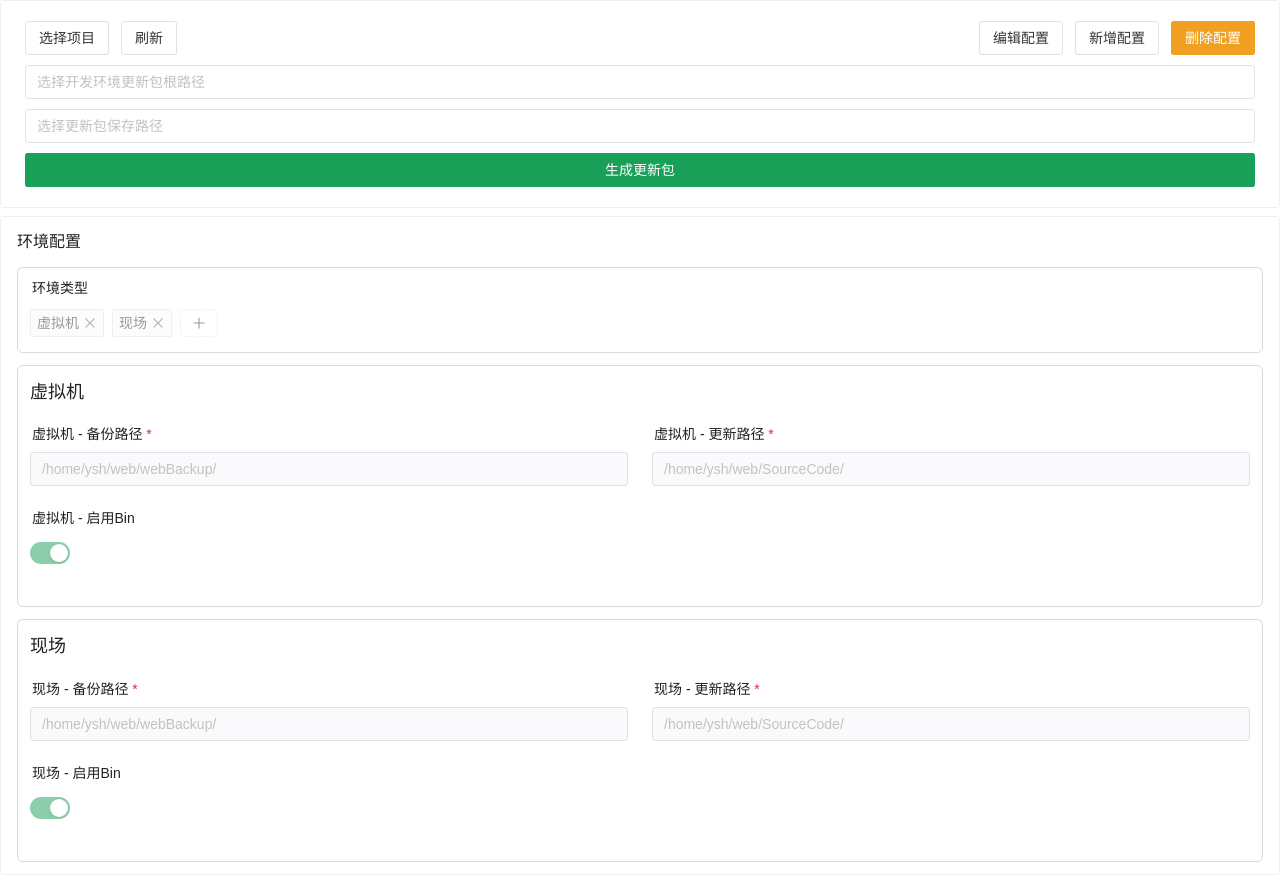
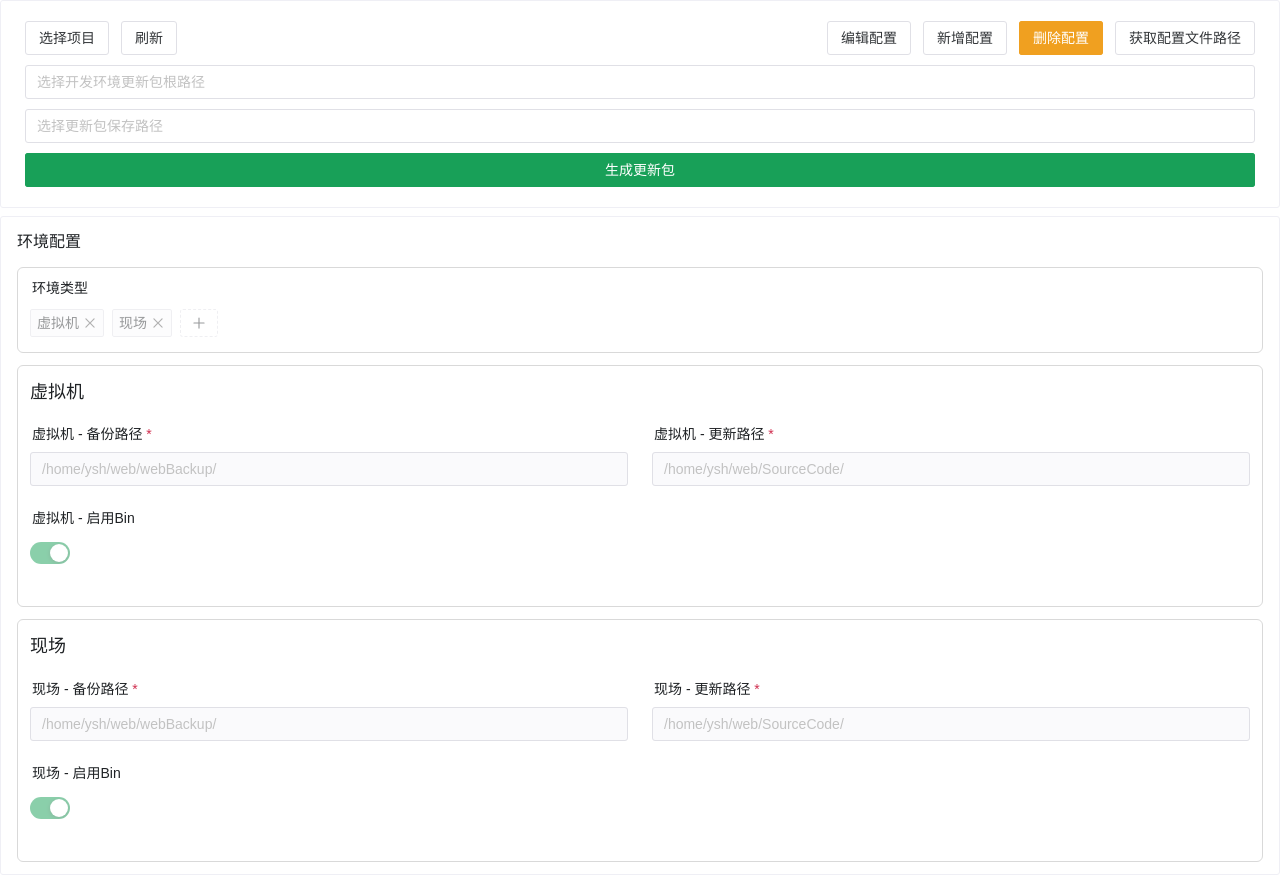
Before and after one commit to Songyanglin-curious/DeployKit, a Vue app in the folder electron-DeployKit/: page / in a window 1280 px wide. Built offline with nearby package versions, Linux system fonts and the light colour scheme.

Commit message:
添加获取配置文件路径到粘贴板上。

```diff
--- a/electron-DeployKit/src/electron/preload.js
+++ b/electron-DeployKit/src/electron/preload.js
@@ -6,6 +6,7 @@ contextBridge.exposeInMainWorld('electronAPI', {
     getProjectConfig: (projectName) => ipcRenderer.invoke('get-project-config', projectName),
     saveProjectConfig: (configFileName, config) => ipcRenderer.invoke('save-project-config', configFileName, config),
     deleteProjectConfig: (configFileName) => ipcRenderer.invoke('delete-project-config', configFileName),
+    getConfigPath: () => ipcRenderer.invoke('get-config-path'),
 
     getSelectFolderPath: (options) => ipcRenderer.invoke('get-select-folder-path', options),
 
--- a/electron-DeployKit/src/electron/services/index.js
+++ b/electron-DeployKit/src/electron/services/index.js
@@ -1,5 +1,5 @@
 import { getSelectFolderPath } from './commonService';
-import { getConfigFiles, getConfigContentByName, saveConfigContent,deleteConfigByName } from './configService';
+import { getConfigFiles, getConfigContentByName, saveConfigContent, deleteConfigByName, getConfigPath } from './configService';
 import { generatePackage } from './packageService';
 
 export {
@@ -7,6 +7,7 @@ export {
     getConfigFiles,
     saveConfigContent,
     deleteConfigByName,
+    getConfigPath,
     getConfigContentByName,
     generatePackage
 }
--- a/electron-DeployKit/src/renderer/api/electronAPI.ts
+++ b/electron-DeployKit/src/renderer/api/electronAPI.ts
@@ -78,6 +78,10 @@ class ElectronAPI {
         const result = await this._invoke('deleteProjectConfig', configFileName);
         return result
     }
+    async getConfigPath() {
+        const result = await this._invoke('getConfigPath',);
+        return result
+    }
 }
 
 // 创建单例
--- a/electron-DeployKit/src/renderer/views/HomeView.vue
+++ b/electron-DeployKit/src/renderer/views/HomeView.vue
@@ -24,7 +24,9 @@
                     <n-button type="warning" @click="deleteProjectConfig()">
                         删除配置
                     </n-button>
-
+                    <n-button @click="getConfigPath()">
+                        获取配置文件路径
+                    </n-button>
                 </n-flex>
 
             </n-flex>
@@ -189,6 +191,17 @@ const generatePackage = async () => {
         console.error('根据环境变量生成不同更新包更新文件失败:', error);
     }
 }
+const getConfigPath = async function () {
+    try {
+        const result = await API.getConfigPath();
+        // 写入粘贴板
+        navigator.clipboard.writeText(result);
+        message.success("配置文件路径已复制到粘贴板！");
+    } catch (error) {
+        message.error('获取配置文件路径失败:' + error);
+
+    }
+}
 
 init();
 
```
Also changed, not shown: electron-DeployKit/src/electron/ipc/ipcRouter.js (+6 -2 lines), electron-DeployKit/src/electron/services/configService.js (+9 -0 lines).
